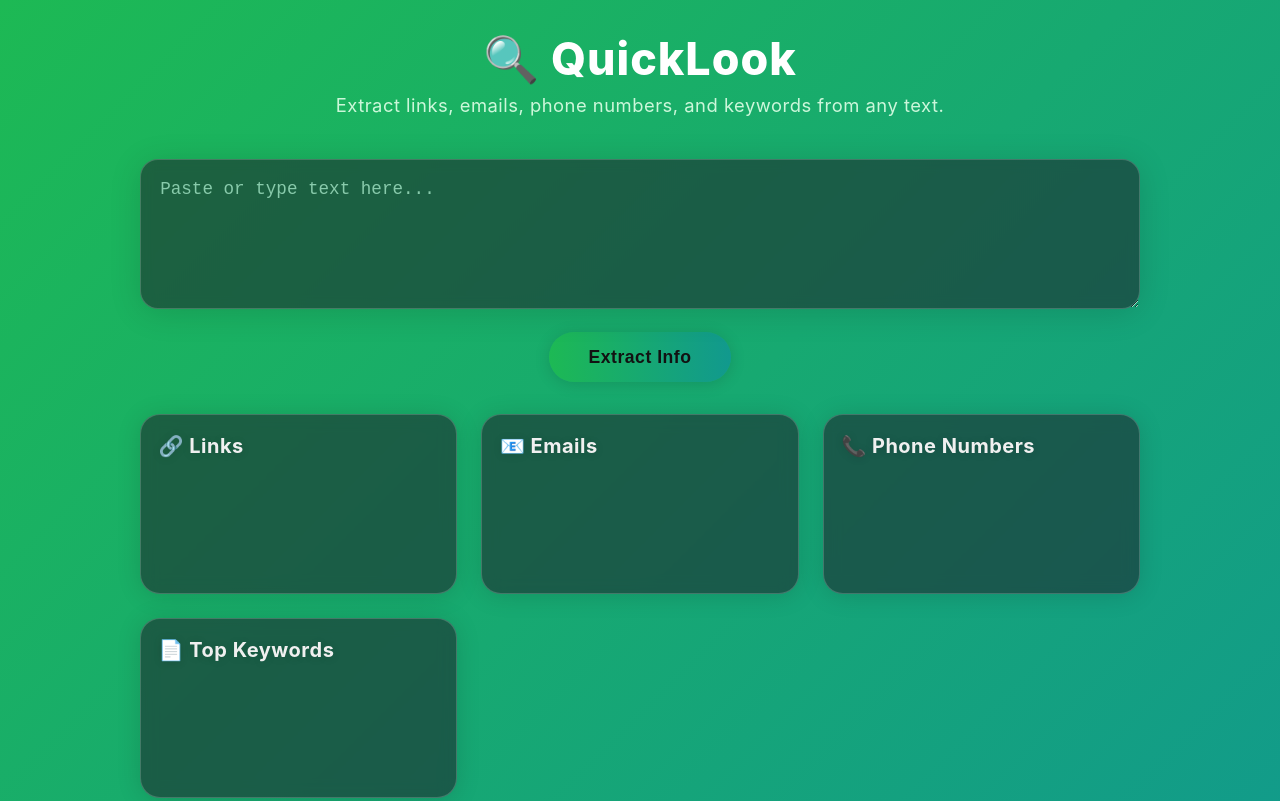
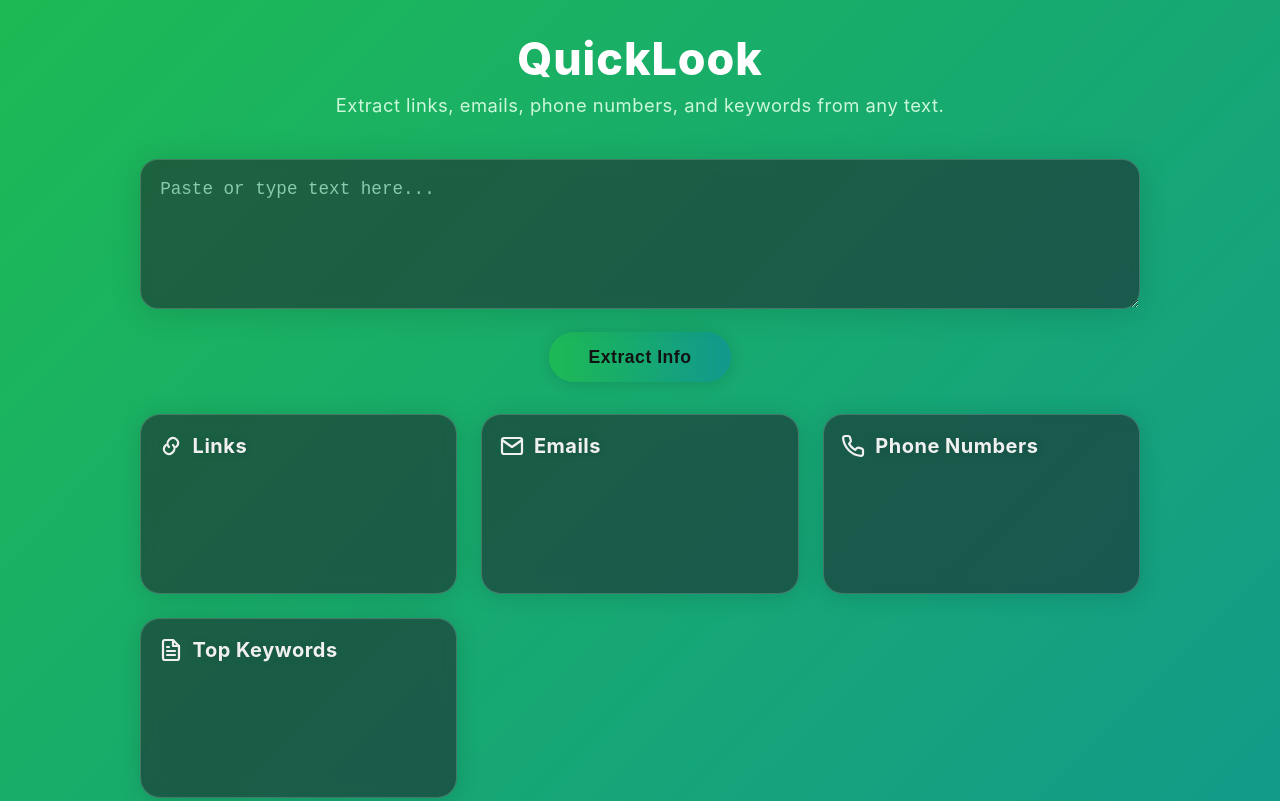
Before and after one commit to bijanmurmu/quicklook, a plain HTML site: page index.html in a window 1280 px wide. Shown: the top 801 px of the page. Drawn offline with Linux system fonts and the light colour scheme.

Commit message:
changed icons

```diff
--- a/index.html
+++ b/index.html
@@ -3,13 +3,16 @@
 <head>
   <meta charset="UTF-8" />
   <meta name="viewport" content="width=device-width, initial-scale=1.0"/>
-  <title>QuickLook – Text Extractor</title>
+  <title>QuickLook - Text Extractor</title>
+  <link rel="icon" type="image/png" href="assets/quicklook-icon.png" />
   <link rel="stylesheet" href="style.css" />
 </head>
 <body>
   <main class="container">
-    <header>
-      <h1>🔍 QuickLook</h1>
+    <header style="text-align: center;">
+      <h1 style="display: flex; align-items: center; justify-content: center; gap: 1em;">
+        QuickLook
+      </h1>
       <p>Extract links, emails, phone numbers, and keywords from any text.</p>
     </header>
 
@@ -18,19 +21,31 @@
 
     <div class="output">
       <section id="links">
-        <h2>🔗 Links</h2>
+        <h2 style="display: flex; align-items: center; gap: 0.5em;">
+          <svg xmlns="http://www.w3.org/2000/svg" width="24" height="24" fill="none" stroke="currentColor" stroke-width="2.2" stroke-linecap="round" stroke-linejoin="round" class="lucide lucide-link"><path d="M10 13a5 5 0 0 1 0-7l1-1a5 5 0 0 1 7 7l-1 1"/><path d="M14 11a5 5 0 0 1 0 7l-1 1a5 5 0 0 1-7-7l1-1"/></svg>
+          Links
+        </h2>
         <ul></ul>
       </section>
       <section id="emails">
-        <h2>📧 Emails</h2>
+        <h2 style="display: flex; align-items: center; gap: 0.5em;">
+          <svg xmlns="http://www.w3.org/2000/svg" width="24" height="24" fill="none" stroke="currentColor" stroke-width="2.2" stroke-linecap="round" stroke-linejoin="round" class="lucide lucide-mail"><rect width="20" height="16" x="2" y="4" rx="2"/><path d="m22 6-10 7L2 6"/></svg>
+          Emails
+        </h2>
         <ul></ul>
       </section>
       <section id="phones">
-        <h2>📞 Phone Numbers</h2>
+        <h2 style="display: flex; align-items: center; gap: 0.5em;">
+          <svg xmlns="http://www.w3.org/2000/svg" width="24" height="24" fill="none" stroke="currentColor" stroke-width="2.2" stroke-linecap="round" stroke-linejoin="round" class="lucide lucide-phone"><path d="M22 16.92v3a2 2 0 0 1-2.18 2A19.79 19.79 0 0 1 2.08 4.18 2 2 0 0 1 4.06 2h3a2 2 0 0 1 2 1.72c.13.81.36 1.6.68 2.34a2 2 0 0 1-.45 2.11L8.09 9.91a16 16 0 0 0 6 6l1.74-1.74a2 2 0 0 1 2.11-.45c.74.32 1.53.55 2.34.68A2 2 0 0 1 22 16.92z"/></svg>
+          Phone Numbers
+        </h2>
         <ul></ul>
       </section>
       <section id="keywords">
-        <h2>📄 Top Keywords</h2>
+        <h2 style="display: flex; align-items: center; gap: 0.5em;">
+          <svg xmlns="http://www.w3.org/2000/svg" width="24" height="24" fill="none" stroke="currentColor" stroke-width="2.2" stroke-linecap="round" stroke-linejoin="round" class="lucide lucide-file-text"><path d="M14 2H6a2 2 0 0 0-2 2v16a2 2 0 0 0 2 2h12a2 2 0 0 0 2-2V8z"/><polyline points="14 2 14 8 20 8"/><line x1="16" x2="8" y1="13" y2="13"/><line x1="16" x2="8" y1="17" y2="17"/><line x1="10" x2="8" y1="9" y2="9"/></svg>
+          Top Keywords
+        </h2>
         <ul></ul>
       </section>
     </div>
```
Also changed, not shown: assets/quicklook-icon.png (added).
